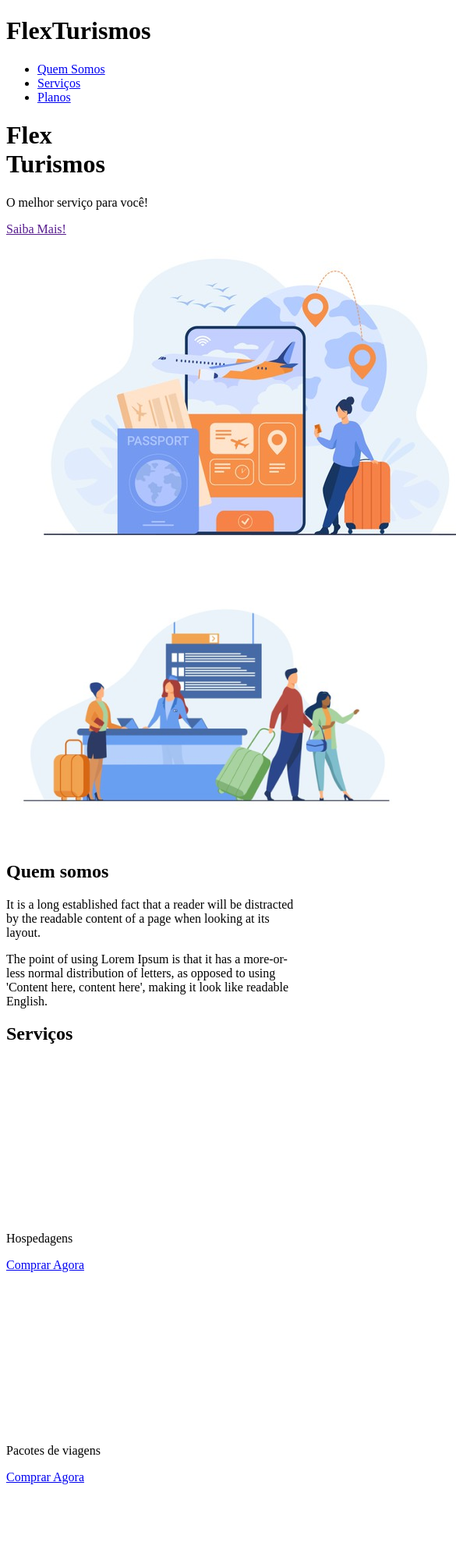
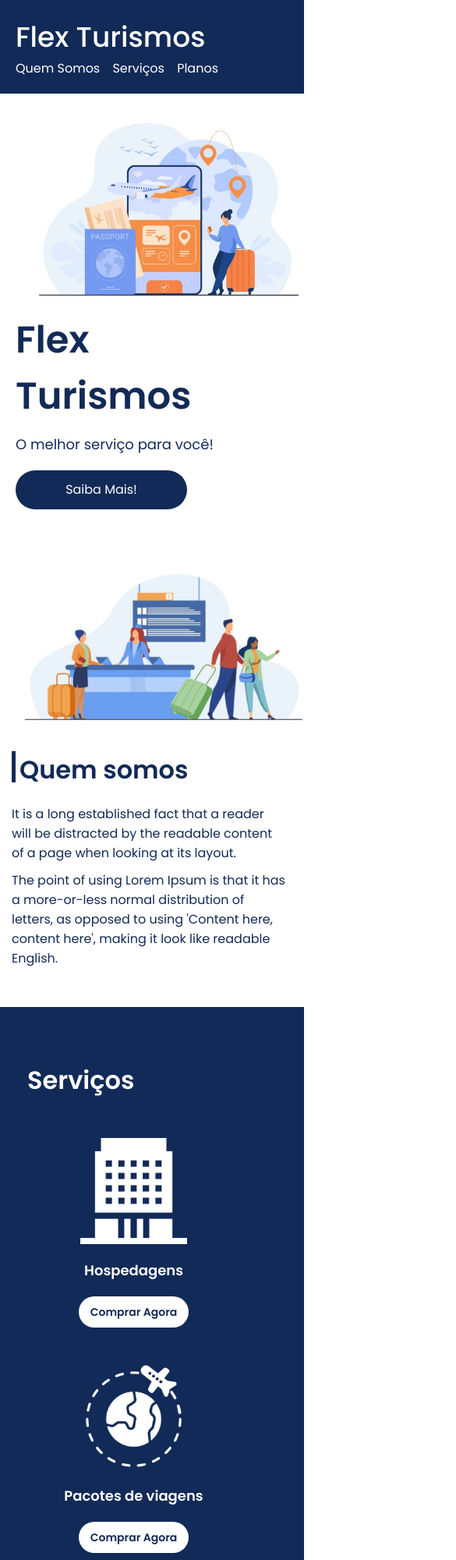
Before and after one commit to gabrielleqs/dio-flexbox-project, a plain HTML site: page flex-projeto/index.html in a window 390 px wide. Shown: the top 2000 px of the page at 78% size, 585 px wide, since content can reach past the window. Drawn offline with Linux system fonts and the light colour scheme.

Commit message:
css finalizado e responsividade ajustada

```diff
--- a/flex-projeto/index.html
+++ b/flex-projeto/index.html
@@ -3,83 +3,112 @@
 <head>
     <meta charset="UTF-8">
     <meta name="viewport" content="width=device-width, initial-scale=1.0">
+    <link rel="stylesheet" href="./style.css">
+    <link rel="preconnect" href="https://fonts.googleapis.com">
+    <link rel="preconnect" href="https://fonts.gstatic.com" crossorigin>
+    <link href="https://fonts.googleapis.com/css2?family=Poppins:wght@200;300;400;500;600&display=swap" rel="stylesheet">
     <title>Flex Turismos</title>
-    <link rel="stylesheet" href="./style.css">
+
 </head>
 <body>
+
+    <!-- aplicar hover onde for conveniente e estético -->
+
+    <!-- trocar divs por nomes adequados, como section no header ok -->
     <header>
-        <h1>FlexTurismos</h1>
-        <ul>
+        <section class="flex-container menu">
+            <div><h1>Flex Turismos</h1></div>
+            <ul class="list-items">
                 <li><a href="#quem-somos">Quem Somos</a></li>
                 <li><a href="#servicos">Serviços</a></li>
                 <li><a href="#planos">Planos</a></li>
             </ul>
+        </section>
     </header>
 
-    <div>
-        <div>
+
+    <!-- trocar div por section ok -->
+    <!-- trocar a por button (testando, a estética não ficou legal) -->
+    <main>
+        <section class="flex-container apresentacao">
+            <div class="texto-apresentacao">
                 <h1>Flex <br>Turismos</h1>
                 <p>O melhor serviço para você!</p>
-            <a href="">Saiba Mais!</a>
+                <a href="#" class="btn">Saiba Mais!</a>
             </div>
 
             <div>
                 <div><img src="./images/0-main.png" alt="banner de apresentação"></div>
             </div>
-    </div>
+        </section>
 
-    <div>
-        <div>
-            <img src="./images/1-quem-somos.png" alt="balcão de atendimento">
-        </div>
 
-        <div>
+        <!-- trocar div por article ok -->
+        <section class="flex-container" id="quem-somos">
+            <article>
                 <h2>Quem somos</h2>
                 <p>It is a long established fact that a reader will be distracted by the readable content of a page when looking at its layout. </p>
                 <p>The point of using Lorem Ipsum is that it has a more-or-less normal distribution of letters, as opposed to using 'Content here, content here', making it look like readable English.</p>
-        </div>
+            </article>
+
+            <div>
+                <div><img src="./images/1-quem-somos.png" alt="balcão de atendimento"></div>
             </div>
 
-    <div>
+        </section>
+
+        <!-- trocar div externa por section ok -->
+        <!-- trocar div por nav ok -->
+        <!-- trocar a por button (testando, a estética não ficou legal) -->
+        <section class="container-externo">
+            <div class="flex-container" id="servicos">
                 <div>
                     <h2>Serviços</h2>
                 </div>
 
-        <div>
-            <div>
+                <nav class="list-servicos">
+                    <div class="item-servico">
                         <div><img src="./images/icon-2.png" alt="hospedagens"></div>
                         <p>Hospedagens</p>
-                <a href="#">Comprar Agora</a>
+                        <a href="#planos">Comprar Agora</a>
                     </div>
 
-            <div>
+                    <div class="item-servico">
                         <div><img src="./images/icon-1.png" alt="pacote de viagens"></div>
                         <p>Pacotes de viagens</p>
-               <a href="#">Comprar Agora</a>
+                        <a href="#planos">Comprar Agora</a>
                     </div>
 
-            <div>
+                    <div class="item-servico">
                         <div><img src="./images/icon-3.png" alt="roteiros personalizados"></div>
                         <p>Roteiros personalizados</p>
-                <a href="#">Comprar Agora</a>
-            </div>
+                        <a href="#planos">Comprar Agora</a>
+                    </nav>
 
                 </div>
             </div>
+        </section>
 
-    <div>
 
-        <div>
-            <h3>Plano 2</h3>
+
+        <!-- trocar div por section ok -->
+        <!-- ajustar quebra de linha entre os conteiners de itens para melhorar a responsividade ok -->
+        <section class="flex-container" id="planos">
+
+            <div><h2>Planos</h2></div>
+
+            <div class="list-planos">
+                <div class="item-plano">
+                    <h3>Plano 1</h3>
                     <ul>
                         <li>Suporte 24h</li>
                         <li>Serviços de quarto</li>
                         <li>Guia turístico</li>
                     </ul>
-            <a href="#">Saiba Mais!</a>
+                    <a href="#" class="btn">Saiba Mais!</a>
                 </div>
 
-        <div>
+                <div class="item-plano">
                     <h3>Plano 2</h3>
                     <ul>
                         <li>Suporte 24h</li>
@@ -88,10 +117,10 @@
                         <li>Roteiro de trilhas</li>
                         <li>Serviço personalizado</li>
                     </ul>
-            <a href="#">Saiba Mais!</a>
+                    <a href="#" class="btn">Saiba Mais!</a>
                 </div>
 
-        <div>
+                <div class="item-plano">
                     <h3>Plano 3</h3>
                     <ul>
                         <li>Suporte 24h</li>
@@ -101,13 +130,21 @@
                         <li>Serviço personalizado</li>
                         <li>Área Vip</li>
                     </ul>
-            <a href="#">Saiba Mais!</a>
+                    <a href="#" class="btn">Saiba Mais!</a>
                 </div>
             </div>
 
+
+        </section>
+
+    </main>
+
     <footer>
+        <div class="flex-container footer">
             <p>&copy; 2021 CSS Flexbox</p>
-        <p>Desenvolvido por: Seu nome aqui dev</p>
+            <p>Desenvolvido por: Gabrielle Queiroz</p>
+        </div>
+
     </footer>
 </body>
 </html>
--- a/flex-projeto/style.css
+++ b/flex-projeto/style.css
@@ -0,0 +1,378 @@
+*{
+    margin: 0;
+    padding: 0;
+    font-family: 'Poppins', sans-serif;
+}
+
+ul{
+    list-style: none;
+    margin: 0;
+    padding: 0;
+}
+
+ul li a{
+    text-decoration: none;
+}
+
+div img{
+    display: block;
+    width: 100%;
+}
+
+.flex-container{
+    display: flex;
+    max-width: 992px;
+    margin: auto;
+    width: 100%;
+    min-width: 320px;
+    padding: 10px 15px;
+}
+
+header{
+    background-color: #122A57;
+    height: 100px;
+    display: flex;
+    align-items: center;
+    color: #FFF;
+}
+
+header h1{
+    font-size: 36px;
+    font-weight: 500;
+}
+
+header .list-items{
+    display: flex;
+    max-width: 260px;
+    width: 100%;
+    justify-content: space-between;
+    align-items: center;
+}
+
+.list-items li a{
+    color: #FFF;
+    font-size: 16px;
+    font-weight: 400;
+}
+
+.list-items li a:hover{
+    cursor: pointer;
+    text-decoration: underline;
+}
+
+header .menu{
+    justify-content: space-between;
+    padding: 20px;
+}
+
+.apresentacao{
+    height: 80vh;
+    align-items: center;
+    justify-content: space-between;
+    padding: 20px;
+}
+
+.apresentacao .texto-apresentacao{
+    min-height: 200px;
+    width: 100%;
+}
+
+.texto-apresentacao h1{
+    color: #122A57;
+    font-size: 48px;
+    margin-bottom: 12px;
+}
+
+
+.texto-apresentacao p{
+    color: #122A57;
+    font-size: 18px;
+    margin-bottom: 20px;
+}
+
+.btn{
+    background-color: #122A57;
+    color: #fff;
+    text-align: center;
+    border-radius: 30px;
+    width: 220px;
+    display: block;
+    text-decoration: none;
+    height: 50px;
+    line-height: 50px;
+    margin-top: 10px;
+    margin-bottom: 10px;
+}
+
+.btn:hover{
+    background-color: #fff;
+    border: solid #122A57 3px;
+    transition: 0.2s;
+    color: #122A57;
+    font-weight: 300;
+
+}
+
+#quem-somos{
+    flex-direction: row-reverse;
+    align-items: center;
+    justify-content: space-between;
+    margin-bottom: 30px;
+    /* height: 40vh; */
+}
+
+#quem-somos h2{
+    font-size: 32px;
+    color: #122A57;
+    display: flex;
+    margin-bottom: 20px;
+}
+
+#quem-somos h2::before{
+    content: "";
+    height: 40px;
+    width: 5px;
+    margin-right: 5px;
+    background-color: #122A57;
+    position: relative;
+}
+
+#quem-somos p{
+    font-size: 16px;
+    color: #122A57;
+    margin-bottom: 10px;
+    width: 90%;
+}
+
+#quem-somos img{
+    min-width: 420px
+}
+
+.container-externo{
+    background-color: #122A57;
+    width: 100%;
+}
+
+#servicos{
+    flex-direction: column;
+    padding-top: 50px;
+    padding-bottom: 100px;
+}
+
+#servicos h2{
+    color: #fff;
+    font-size: 32px;
+    margin: 20px;
+    margin-bottom: 30px;
+
+}
+
+.list-servicos{
+    display: flex;
+    flex-direction: row;
+    justify-content: space-around;
+    align-items: center;
+}
+
+.list-servicos .item-servico{
+    text-align: center;
+}
+
+.item-servico img{
+    width: 80%;
+    margin: auto;
+}
+
+.item-servico p{
+    font-weight: 700;
+    font-size: 18px;
+    color: #fff;
+    margin-top: 20px;
+    margin-bottom: 15px;
+}
+
+.item-servico a{
+    width: 220px;
+    background-color: #fff;
+    border-radius: 30px;
+    height: 50px;
+    text-align: center;
+    margin-top: 30px;
+    line-height: 50px;
+    padding: 10px 15px;
+    color: #122A57;
+    font-size: 14px;
+    text-decoration: none;
+    font-weight: 600;
+}
+
+.item-servico a:hover{
+background-color: #122A57;
+border: solid #fff 2px;
+transition: 0.2s;
+color: #fff;
+font-weight: 300;
+
+}
+
+#planos{
+    display: flex;
+    padding-top: 50px;
+    padding-bottom: 100px;
+    flex-direction: column;
+    min-height: 50vh;
+    color: #122A57;
+}
+
+#planos h2{
+    font-size: 32px;
+    padding: 20px;
+}
+
+.list-planos{
+    display: flex;
+    align-items: flex-end;
+    justify-content: space-between;
+}
+
+.item-plano{
+    display: flex;
+    flex-direction: column;
+    flex: 1;
+    border: 5px solid #122A57;
+    margin-right: 20px;
+    padding: 10px;
+    max-width: 240px;
+
+}
+
+.item-plano .btn{
+    margin: auto;
+    margin-bottom: 20px;
+}
+
+.item-plano h3{
+    font-size: 24px;
+    display: flex;
+    flex-direction: column;
+    text-align: center;
+    padding: 10px;
+}
+
+.item-plano h3::after{
+    content: "";
+    background-color: #122A57;
+    width: 100%;
+    height: 3px;
+    margin-top: 20px;
+    margin-bottom: 10px;
+}
+
+.item-plano ul {
+    margin: 10px 20px;
+    margin-bottom: 30px;
+    display: flex;
+    flex-direction: column;
+}
+
+.item-plano ul li{
+    display: flex;
+    flex-wrap: nowrap;
+    align-items: center;
+    margin: 3px;
+
+}
+
+
+.item-plano ul li::before{
+    content: "";
+    width: 10px;
+    height: 10px;
+    background-color: #122A57;
+    margin-right: 5px;
+}
+
+footer{
+    background-color: #122A57;
+    height: 70px;
+    display: flex;
+    align-items: center;
+
+}
+
+footer .footer{
+    color: #FFF;
+    font-size: 16px;
+    justify-content: space-between;
+}
+
+/* mobile */
+@media(max-width: 992px){
+    .flex-container{
+        flex-direction: column;
+    }
+
+    header{
+        height: auto;
+        /* display: flex;
+        align-items: center; */
+    }
+
+    .apresentacao{
+        flex-direction: column-reverse;
+        height: auto;
+        /* align-items: center; */
+    }
+
+    .apresentacao .texto-apresentacao{
+        width: 100%;
+    }
+
+    #quem-somos{
+        flex-direction: column-reverse;
+    }
+
+    #quem-somos img{
+        min-width: 320px;
+        margin: auto;
+    }
+
+    #servicos{
+        /* align-items: center; */
+    }
+
+    .list-servicos{
+        flex-direction: column;
+        align-items: flex-start;
+    }
+
+    .item-servico{
+        max-width: 80%;
+        margin: 20px;
+        width: 70%;
+    }
+
+    .item-servico img{
+        width: 50%;
+        margin: auto;
+    }
+
+    .list-planos{
+        flex-direction: column;
+        align-items: flex-start;
+        /* margin-bottom: 20px; */
+    }
+
+    .list-planos .item-plano{
+        max-width: 80%;
+        margin: 20px;
+        width: 70%;
+
+    }
+
+    footer{
+        height: auto;
+    }
+
+
+}
```
Lines whose indentation alone changed are shown as unchanged.
